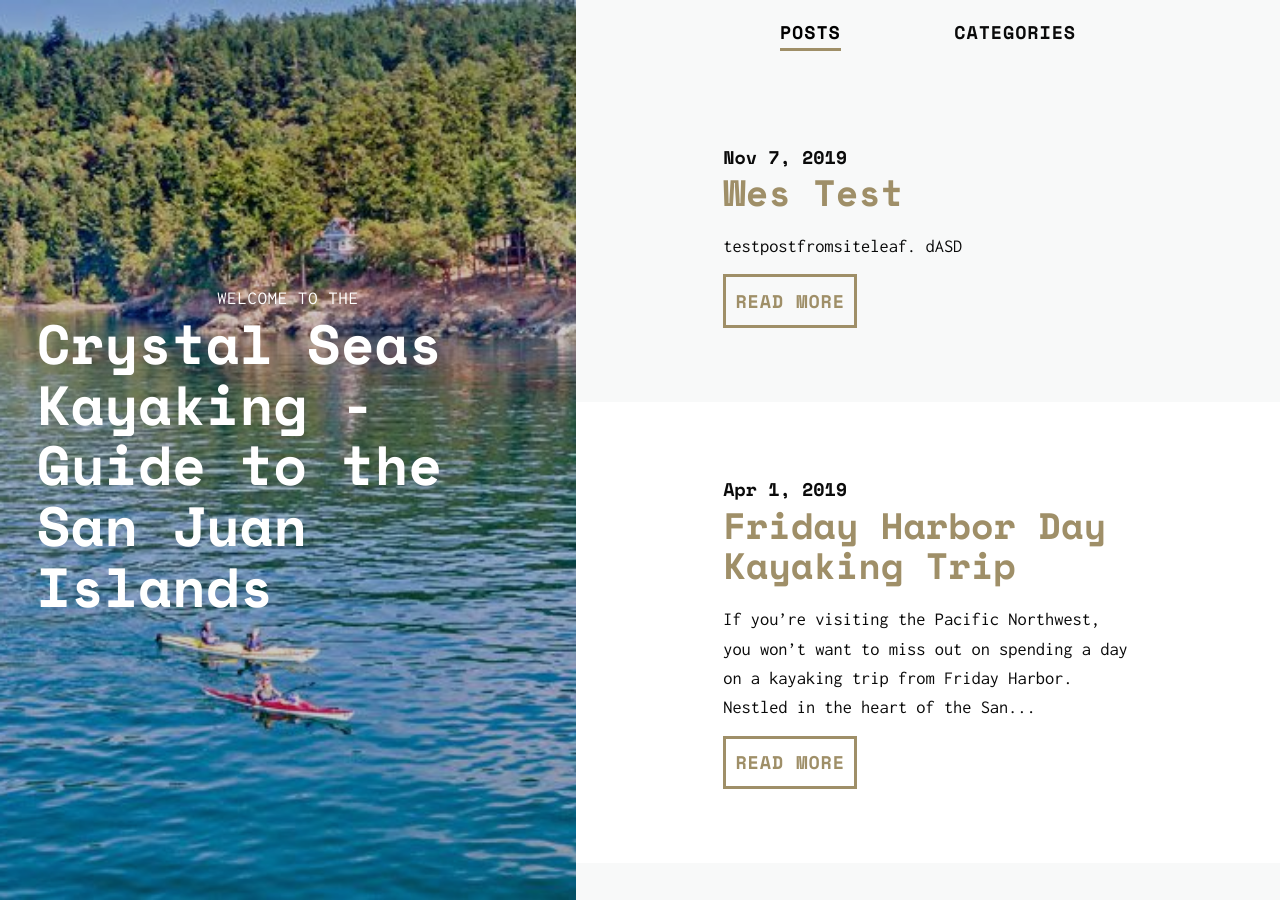
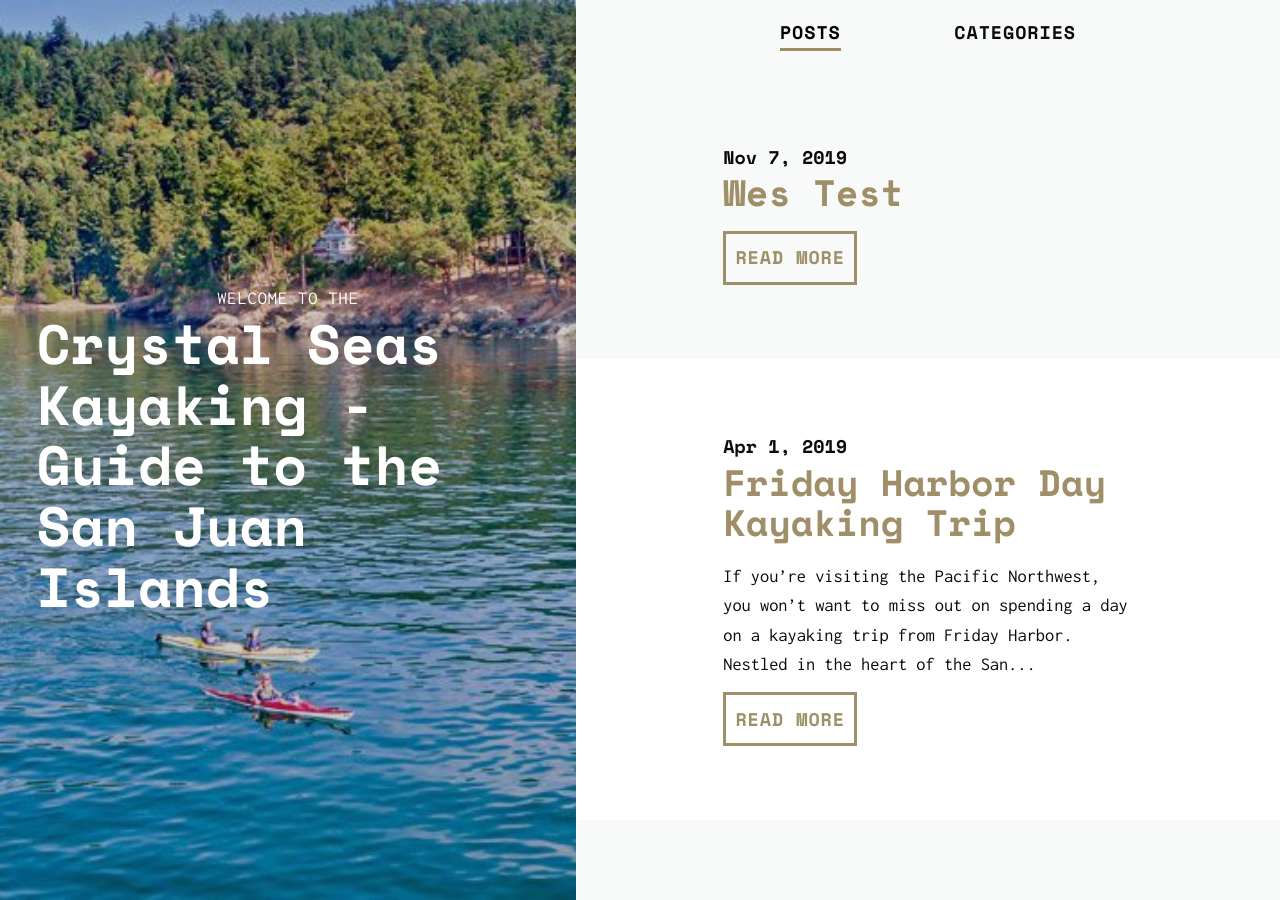
Before and after one commit to December08th/CSKGuide, a Jekyll site: the page built from index.html, in a window 1280 px wide and 900 px high. Built offline with Jekyll 4.4.1, drawn with Linux system fonts in a browser that asks for light colours; nearby versions of some CDN libraries; the list of posts is cut into pages by our own code.

Commit message:
Updated Wes Test

```diff
--- a/_posts/2019-11-07-wes-test.markdown
+++ b/_posts/2019-11-07-wes-test.markdown
@@ -5,6 +5,4 @@ image: https://www.crystalseas.com/guide/uploads/aerial-off-sanjuan-county-park-
 image-sm: https://www.crystalseas.com/guide/uploads/aerial-off-sanjuan-county-park-kayakers-paddlingcom-size_emlpii%5B1%5D.jpg
 ---
 
-testpostfromsiteleaf.![aerial-off-sanjuan-county-park-kayakers-paddlingcom-size_emlpii\[1\].jpg](https://manage.siteleaf.com/api/v2/sites/5dc35c84e4ef1949d161c9c6/source/_uploads/aerial-off-sanjuan-county-park-kayakers-paddlingcom-size_emlpii\[1\].jpg?download)
-
-dASD![uploads/IMG_4751.jpg](/uploads/IMG_4751.jpg)
+![aerial-off-sanjuan-county-park-kayakers-paddlingcom-size_emlpii\[1\].jpg](https://manage.siteleaf.com/api/v2/sites/5dc35c84e4ef1949d161c9c6/source/_uploads/aerial-off-sanjuan-county-park-kayakers-paddlingcom-size_emlpii\[1\].jpg?download)
```
